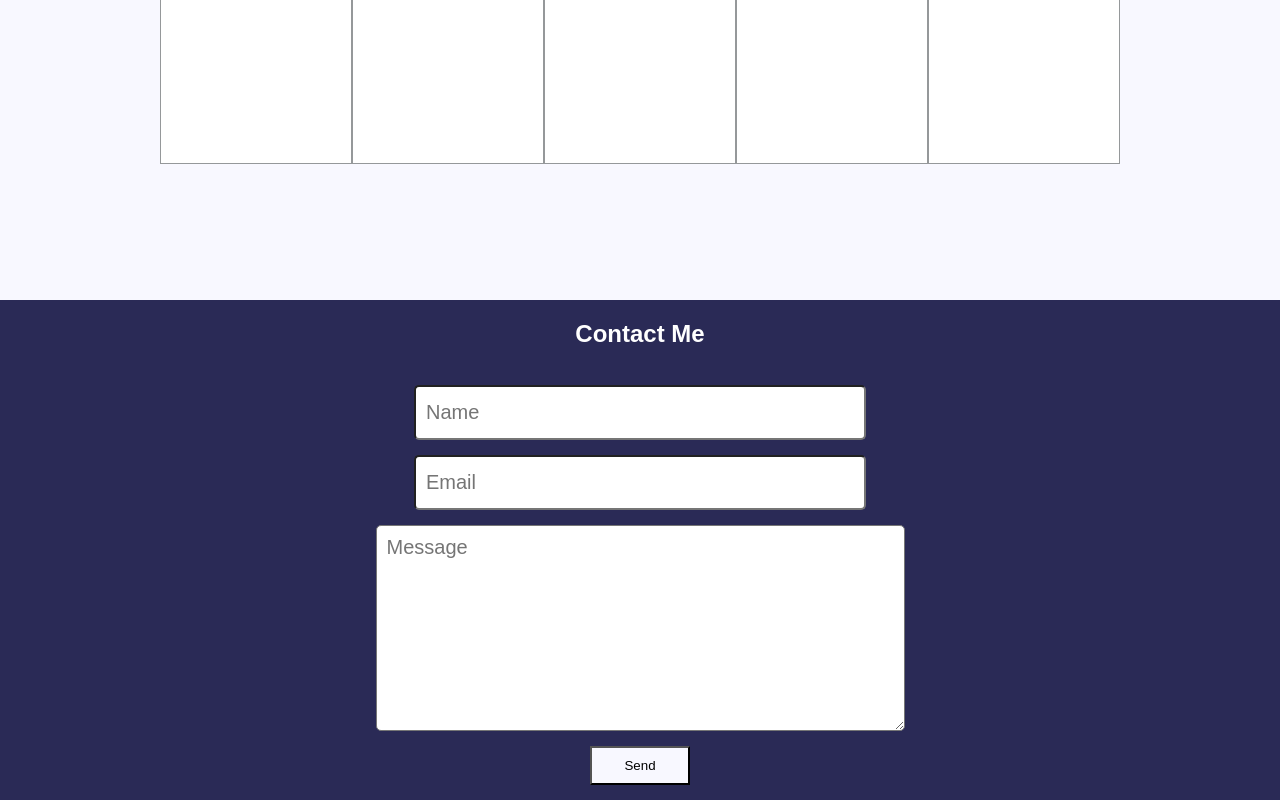
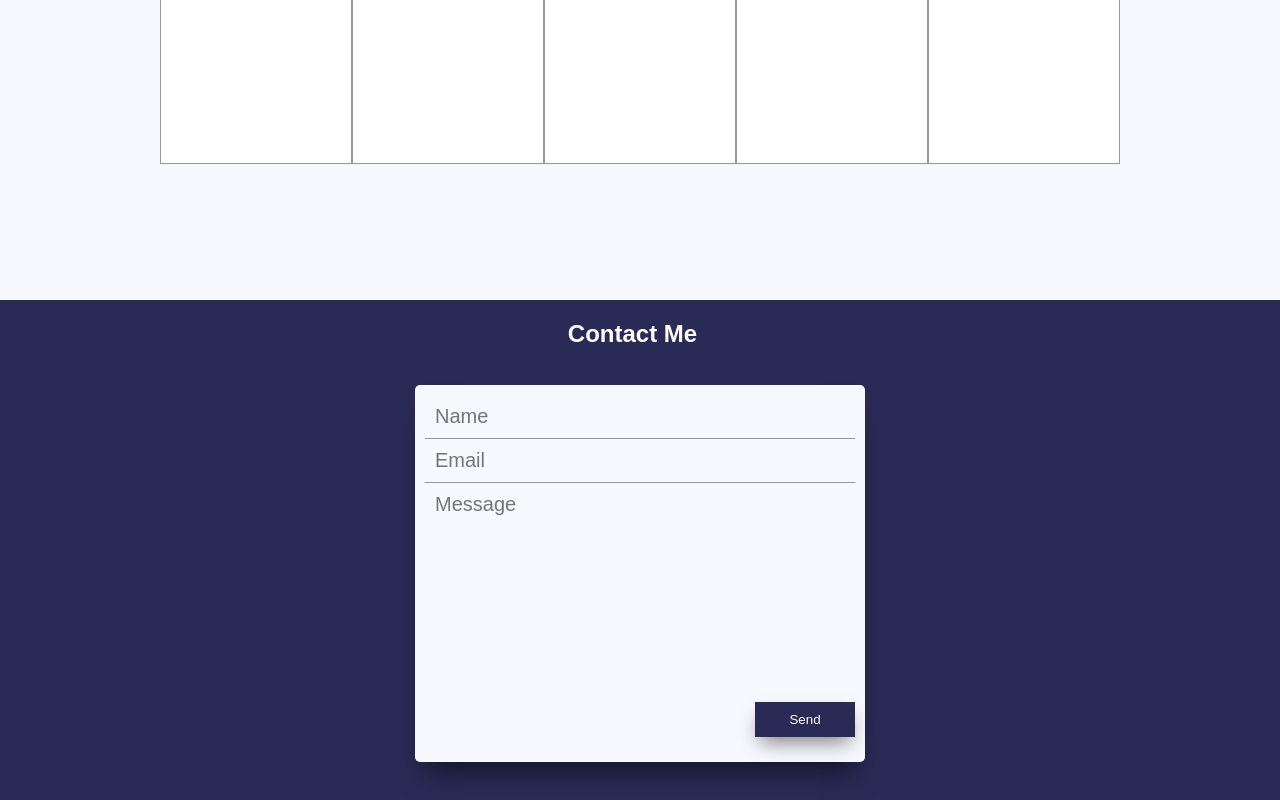
Before and after one commit to ornelasEduardo/Portfolio, a website: page index.html in a window 1280 px wide. Shown: the part 1789-2589 px from the top of the page. Drawn offline with nearby package versions, Linux system fonts and the light colour scheme; files that its build step writes are made by us from their sources.

Commit message:
Changed the contact me form to be more like a card and added a material design inspired button. Created a send animation for the form as well, looks super fun! Might need to play around with the animation though. Also, added a deploy gulp task to make deploying to surge easier. Good stuff.

```diff
--- a/gulpfile.js
+++ b/gulpfile.js
@@ -8,6 +8,7 @@ const concat = require('gulp-concat');
 const imagemin = require('gulp-imagemin');
 const rename = require('gulp-rename');
 const htmlmin = require('gulp-htmlmin');
+const surge = require('gulp-surge');
 
 
 gulp.task('imagemin', () =>
@@ -54,4 +55,11 @@ gulp.task('watch', function(){
   gulp.watch('index.html', ['html-min'])
 });
 
+gulp.task('deploy', () =>
+   surge({
+    project: 'build/',
+    domain: 'eddie.ornelas.surge.sh'
+  })
+);
+
 gulp.task('default', ['imagemin', 'uglify-js', 'uglify-css', 'html-min', 'watch']);
--- a/index.html
+++ b/index.html
@@ -77,10 +77,16 @@
 
     <div class='footer col-h_centered'>
       <h2 class='section_header-wht'>Contact Me</h2>
-      <input class='input-msg' type="text" name="name" placeholder="Name" />
-      <input class='input-msg' type="text" name="email" placeholder="Email" />
-      <textarea rows="10" cols="41" placeholder="Message"></textarea>
-      <button class='btn' type="button">Send</button>
+      <div class='card'>
+        <div class='card-header'>
+          <input class='' type="text" name="name" placeholder="Name" />
+          <input class='' type="text" name="email" placeholder="Email" />
+        </div>
+        <div class='card-body'>
+          <textarea placeholder="Message"></textarea>
+        </div>
+        <button class='btn send-btn' type='button'>Send</button>
+      </div>
     </div>
 
 
--- a/package.json
+++ b/package.json
@@ -13,6 +13,7 @@
     "gulp-imagemin": "^3.1.1",
     "gulp-rename": "^1.2.2",
     "gulp-sass": "^3.0.0",
+    "gulp-surge": "^0.1.0",
     "gulp-uglify": "^2.0.0"
   },
   "dependencies": {
--- a/scripts/index.js
+++ b/scripts/index.js
@@ -91,9 +91,11 @@ $('.tech').on('click', function flipEm(){
         const imageRegex = /\W+$/;
         const that = this;
 
+
         $(this).addClass('flip text-hv_centered');
         $(this).prop('name',imageUrl.substring(imageUrl.lastIndexOf('/') + 1, imageUrl.length).replace(imageRegex, ''));
-        $(this).css('background-image', '');
+
+        setTimeout(function (){$(that).css('background-image', '');}, 500);
         setTimeout(function (){
             for(let i = 0; i < descObj.length; i++){
                 if(descObj[i].name === $(that).prop('name')){
@@ -108,12 +110,26 @@ $('.tech').on('click', function flipEm(){
         const dir = 'images/tech-images/' + $(this).prop('name');
 
         $(this).addClass('flip-back');
-        $(this).removeClass('flip');
-        $(this).text('');
+        $(that).text('');
 
         setTimeout(function (){
             $(that).removeClass('flip-back flip text-hv_centered');
             $(that).css('background-image', 'url(' + dir + ')');
-        }, 800)
+        }, 1000)
     }
 });
+
+$('.send-btn').on('click', function sendEmail(){
+    const that = this;
+
+    setTimeout(function(){$(that).parent('.card').addClass('send-email')}, 100);
+    setTimeout(function (){
+        $('.card').find('input, textarea').each(function (){
+            $(this).val('');
+        });
+    }, 800);
+    setTimeout(function(){
+        $('.card').removeClass('send-email');
+    }, 1800);
+
+});
--- a/styles/_animations.scss
+++ b/styles/_animations.scss
@@ -1,17 +1,39 @@
 .flip{
     animation: 1s ease-in-out flipCard;
+    transform-style: preserve-3d;
 }
 
 .flip-back{
     animation: 1s ease-in-out flipBack;
 }
 
+.send-email{
+    animation: send 1.5s ease-in-out;
+}
+
 @keyframes flipCard{
     from {transform: rotateY(0deg);}
-    to {transform: rotateY(150deg);}
+    to {transform: rotateY(180deg);}
 }
 
 @keyframes flipBack{
-    from {transform: rotateY(-150deg);}
-    to {transform: rotateY(0deg);}
+    from {transform: rotateY(0deg);}
+    to {transform: rotateY(180deg);}
 }
+
+@keyframes send{
+    0%{
+    opacity: 1;
+    transform: translateY(0) scale(1);
+    }
+  10%, 15%{
+    transform: translateY(20px);
+  }
+  25%{
+      opacity: .5;
+  }
+  40%, 100%{
+    opacity: 0;
+    transform: translateY(-100vh) scale(1);
+  }
+}
--- a/styles/_general.scss
+++ b/styles/_general.scss
@@ -72,3 +72,23 @@ input, textarea{
 .float-right{
   float: right;
 }
+
+.card{
+  position: relative;
+  background: #f8f8ff;
+  box-shadow: 0px 20px 25px -10px rgba(0,0,0,0.5);
+  display: flex;
+  align-content: center;
+  justify-content: center;
+  flex-direction: column;
+  border-radius: 5px;
+  padding: 10px;
+}
+
+.card-header{
+  width: 100%;
+}
+
+.card-body{
+  width: 100%;
+}
--- a/styles/index.scss
+++ b/styles/index.scss
@@ -164,6 +164,7 @@ body{
 .tech{
   height: 250px;
   width: 250px;
+  perspective: 1000px;
   border: .5px solid #95989A;
   background: white;
   color: black;
@@ -195,6 +196,61 @@ body{
   height: 500px;
   background: #2A2A56;
   margin-top: 136px;
+
+  .section_header-wht{
+    text-align: center;
+    margin-right: 15px;
+  }
+}
+
+.card{
+  width: 450px;
+  .btn{
+    outline: none;
+    background: #2A2A56;
+    color: white;
+    border: 0px;
+    box-shadow: 0px 10px 20px -5px rgba(0,0,0,0.5);
+    cursor: pointer;
+    align-self: flex-end;
+
+    &:active{
+      background: darken(#2A2A56, 5%);
+      transform: translateY(5px);
+      box-shadow: none;
+    }
+  }
+}
+
+.card input{
+  border-radius: 0px;
+  border: 0;
+  border-bottom: 1px solid #95989A;
+  background: #f8f8ff;
+  width: 100%;
+
+  &:focus{
+    outline: none;
+  }
+}
+
+.card-header{
+  background: #95989A;
+}
+
+.card-body textarea{
+  background: #f8f8ff;
+  border-radius: 0px;
+  border: 0;
+  outline: none;
+  width: 100%;
+  height: 200px;
+  resize: none;
+  overflow-y: auto;
+}
+
+.email-confirmation{
+  margin-left: 15px;
 }
 
 input[type="text"], textarea{
@@ -203,3 +259,7 @@ input[type="text"], textarea{
   font-weight: 400;
   font-size: 20px;
 }
+
+input:-webkit-autofill {
+    -webkit-box-shadow: 0 0 0px 1000px #f8f8ff inset;
+}
```
Also changed, not shown: build/index.html, build/main.min.css, build/main.min.js, styles/index.css.
